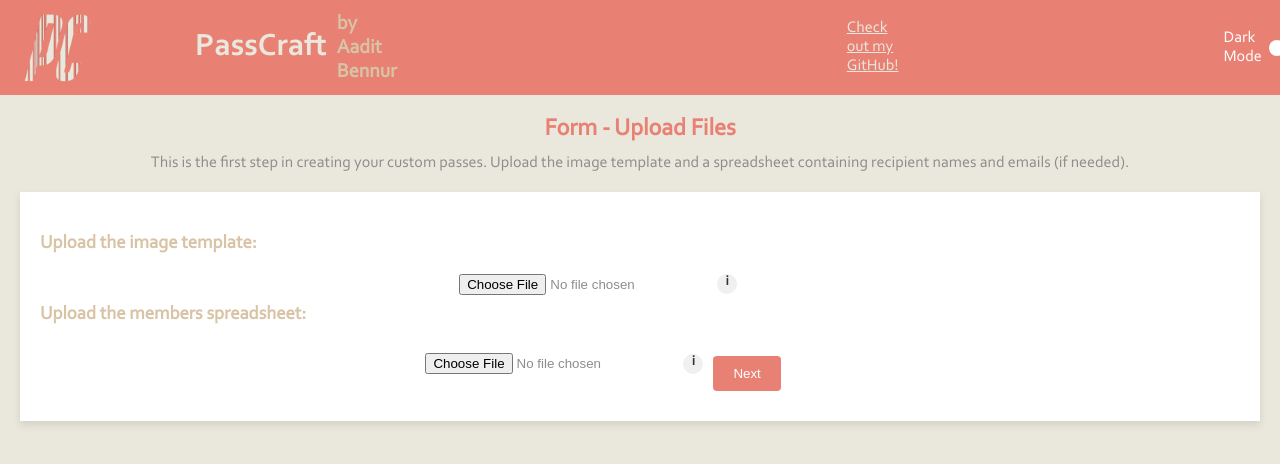
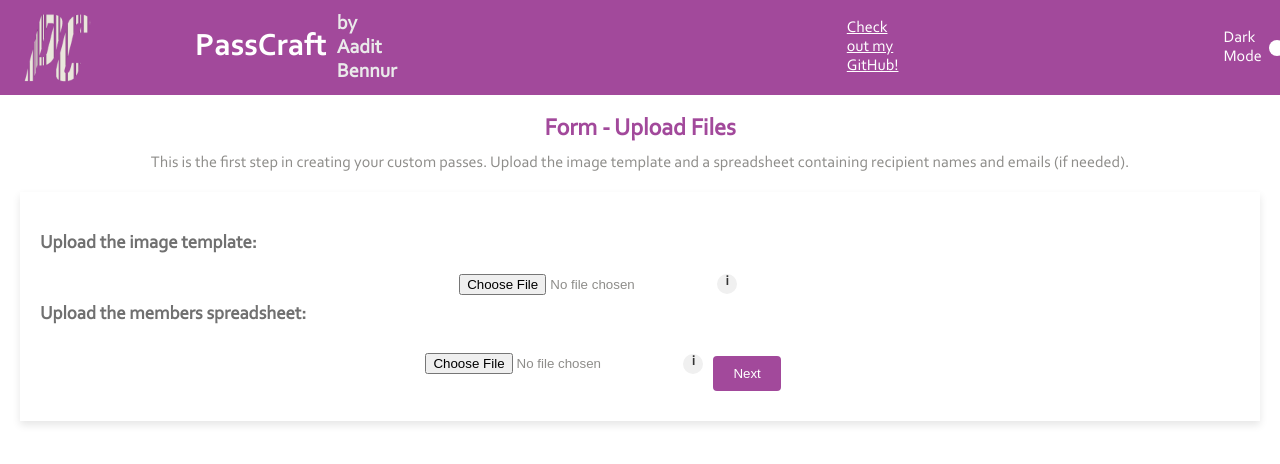
Before and after one commit to abennur33/PassCraft, a Flask app: page /form in a window 1280 px wide. Shown: the top 464 px of the page. Run offline with Flask 3, Linux system fonts and the light colour scheme.

Commit message:
file restructure

```diff
--- a/PassCraft/app.py
+++ b/PassCraft/app.py
@@ -1,4 +1,4 @@
-from flask import Flask, render_template, request, redirect, session, flash, send_file, after_this_request, send_from_directory, current_app
+from flask import Flask, render_template, request, redirect, session, flash, send_file, after_this_request, send_from_directory
 from reportlab.lib.pagesizes import portrait
 from reportlab.pdfgen import canvas
 from reportlab.lib.utils import ImageReader
@@ -26,7 +26,6 @@ pdfmetrics.registerFont(TTFont('Times New Roman', 'static/fonts/times new roman.
 pdfmetrics.registerFont(TTFont('Courier New', 'static/fonts/cour.ttf'))
 pdfmetrics.registerFont(TTFont('Brush Script MT', 'static/fonts/brush script mt kursiv.ttf'))
 
-
 app = Flask(__name__)
 app.secret_key = 'secretkey'
 app.config['UPLOAD_FOLDER'] = 'static/downloadables'
@@ -38,20 +37,51 @@ ALLOWED_EXTENSIONS_X = {'xlsx'}
 def allowed_file_png(filename):
     return '.' in filename and filename.rsplit('.', 1)[1].lower() in ALLOWED_EXTENSIONS_P
 
+
 def allowed_file_excel(filename):
     return '.' in filename and filename.rsplit('.', 1)[1].lower() in ALLOWED_EXTENSIONS_X
 
+
 def cleanup_tasks():
     # Perform your cleanup tasks here
-    clear_static_folder()
+    clear_temp_folder()
     # For example, you could close database connections, delete temporary files, etc.
 
+
 atexit.register(cleanup_tasks)
+
+
+def create_temp_folder():
+    # Create the 'temp' directory if it doesn't exist
+    if not os.path.exists('temp'):
+        os.makedirs('temp')
+
+    # Create subdirectories for 'membership_cards', 'uploads', and 'qrcodes'
+    membership_cards_folder = os.path.join('temp', 'membership_cards')
+    uploads_folder = os.path.join('temp', 'uploads')
+    qrcodes_folder = os.path.join('temp', 'qrcodes')
+
+    # Create subdirectories if they don't exist
+    os.makedirs(membership_cards_folder, exist_ok=True)
+    os.makedirs(uploads_folder, exist_ok=True)
+    os.makedirs(qrcodes_folder, exist_ok=True)
+
+
+def clear_temp_folder():
+    # Clear the 'temp' directory if it exists
+    if os.path.exists('temp'):
+        shutil.rmtree('temp')
+
+@app.route('/temp/<path:filename>', methods=['GET'])
+def serve_temp_file(filename):
+    return send_from_directory('temp', filename)
+
 
 @app.route('/', methods=['GET'])
 def welcome():
     session.clear()
-    clear_static_folder()
+    clear_temp_folder()
+    create_temp_folder()
     return render_template('welcome.html')
 
 
@@ -67,8 +97,8 @@ def form():
             flash('Invalid file type. Please upload a PNG template file and an XLSX spreadsheet file.')
             return redirect(request.url)
 
-        template_file_path = f"static/uploads/{template_file.filename}"
-        spreadsheet_file_path = f"static/uploads/{spreadsheet_file.filename}"
+        template_file_path = f"temp/uploads/{template_file.filename}"
+        spreadsheet_file_path = f"temp/uploads/{spreadsheet_file.filename}"
         template_file.save(template_file_path)
         spreadsheet_file.save(spreadsheet_file_path)
 
@@ -226,7 +256,7 @@ def verify(name):
 def generate_membership_cards_and_save_locally(template_file_path, spreadsheet_file_path, qr_x, qr_y, qr_size, x_pos, y_pos, f_size, f_fam,
                                               t_col):
     df = pd.read_excel(spreadsheet_file_path, sheet_name="Sheet1")
-    membership_card_dir = "static/membership_cards"
+    membership_card_dir = "temp/membership_cards"
 
     # Create the directory to store the generated membership cards if it doesn't exist
     os.makedirs(membership_card_dir, exist_ok=True)
@@ -255,7 +285,7 @@ def generate_membership_cards_and_save_locally(template_file_path, spreadsheet_f
         c.drawImage(ImageReader(image), 0, 0, width=template_width, height=template_height)
 
         if qr_size > 0:
-            qr_image_path = f"static/qrcodes/{member_name}_qr.png"
+            qr_image_path = f"temp/qrcodes/{member_name}_qr.png"
             qr_image.save(qr_image_path)
             c.drawImage(qr_image_path, qr_x, qr_y, width=qr_size, height=qr_size)
 
@@ -288,7 +318,7 @@ def generate_membership_cards_and_send_emails(template_file_path, spreadsheet_fi
         first_name, last_name = member_name.split()  # Split name into first and last name
         member_email = row['Email']  # Get member's email from the spreadsheet
 
-        output_file = f"static/membership_cards/MembershipCard_{member_name}.pdf"
+        output_file = f"temp/membership_cards/MembershipCard_{member_name}.pdf"
 
         # Get the actual size of the PNG template
         image = Image.open(template_file_path)
@@ -308,7 +338,7 @@ def generate_membership_cards_and_send_emails(template_file_path, spreadsheet_fi
         c.drawImage(ImageReader(image), 0, 0, width=template_width, height=template_height)
 
         if qr_size > 0:
-            qr_image_path = f"static/qrcodes/{member_name}_qr.png"
+            qr_image_path = f"temp/qrcodes/{member_name}_qr.png"
             qr_image.save(qr_image_path)
             c.drawImage(qr_image_path, qr_x, qr_y, width=qr_size, height=qr_size)
 
@@ -363,7 +393,7 @@ def send_email(s_email, s_pass, recipient_email, recipient_name, email_subject,
 
 def clear_static_folder():
     # Get the path to the 'static' folder
-    temp_folder = os.path.join(os.getcwd(), 'temp')
+    temp_folder = os.path.join(os.getcwd(), 'static')
 
     # Clear all files within the 'static' folder except styles.css, qrcodesample.png, and files in static/fonts folder
     for root, dirs, files in os.walk(temp_folder):
@@ -378,6 +408,5 @@ def clear_static_folder():
 
 
 
-
 if __name__ == '__main__':
     app.run(debug=True)
--- a/PassCraft/static/styles.css
+++ b/PassCraft/static/styles.css
@@ -8,7 +8,7 @@ body, h1, h2, h3, p, ul, li, form, input, img {
 /* Global styles for the entire app */
 body {
   font-family: 'Corbel-Regular', Arial, sans-serif;
-  background-color: #EAE7DC; /* Updated to the light beige color */
+  background-color: #FFFFFF; /* Updated to the light beige color */
   color: #8E8D8A; /* Updated to the gray color */
 }
 
@@ -16,22 +16,22 @@ body {
 .header {
   display: flex;
   align-items: center;
-  background-color: #E98074; /* Updated to the reddish color */
+  background-color: #A2499B; /* Updated to the reddish color */
   padding: 10px 20px;
-  color: #EAE7DC; /* Updated to the light beige color */
+  color: #FFFFFF; /* Updated to the light beige color */
 }
 
 .header h1 {
   font-size: 32px; /* Updated font-size to make it bigger */
   margin-left: 100px;
-  color: #EAE7DC; /* Updated to the light beige color */
+  color: #FFFFFF; /* Updated to the light beige color */
 }
 
 .header h2 {
   font-size: 20px; /* Updated font-size to make it bigger */
   margin-left: 10px;
   margin-right: 400px;
-  color: #D8C3A5; /* Updated to the light beige color */
+  color: #EAEAEA; /* Updated to the light beige color */
 }
 
 /* Dark mode label */
@@ -43,7 +43,7 @@ body {
 
 /* Header link styles */
 .header a {
-  color: #EAE7DC; /* Updated to the light beige color */
+  color: #FFFFFF; /* Updated to the light beige color */
   text-decoration: underline;
   margin-left: 50px; /* Adjusted the margin to separate the link from the label */
   margin-right: 325px; /* Add a margin to separate the link from the edge of the screen */
@@ -317,7 +352,7 @@ form input[type="number"] {
 
 form input[type="submit"] {
   padding: 10px 20px;
-  background-color: #E98074; /* Updated to the reddish color */
+  background-color: #A2499B; /* Updated to the reddish color */
   border: none;
   color: #fff;
   cursor: pointer;
@@ -344,29 +379,29 @@ form input[type="submit"] {
 /* Apply custom font to specific elements */
 h1 {
   font-family: 'Corbel-Bold', Arial, sans-serif;
-  color:#E85A4F /* Updated to the reddish color */
+  color:#7B1FA2 /* Updated to the reddish color */
 }
 
 h1.dark-mode {
-  color: #EAE7DC; /* Light text color in dark mode */
+  color: #FFFFFF; /* Light text color in dark mode */
 }
 
 h2 {
   font-family: 'Corbel-SemiBold', Arial, sans-serif;
-  color:#E98074 /* Updated to the reddish color */
+  color:#A2499B /* Updated to the reddish color */
 }
 
 h2.dark-mode {
-  color: #D8C3A5; /* Light text color in dark mode */
+  color: #707070; /* Light text color in dark mode */
 }
 
 h3 {
   font-family: 'Corbel-SemiBold', Arial, sans-serif;
-  color: #D8C3A5; /* Updated to the beige color */
+  color: #707070; /* Updated to the beige color */
 }
 
 h3.dark-mode {
-  color: #EAE7DC; /* Light text color in dark mode */
+  color: #FFFFFF; /* Light text color in dark mode */
 }
 
 p {
@@ -375,13 +410,13 @@ p {
 }
 
 p.dark-mode {
-  color: #EAE7DC; /* Light text color in dark mode */
+  color: #FFFFFF; /* Light text color in dark mode */
 }
 
 body {
   font-family: 'Corbel-Regular', Arial, sans-serif;
   color: #8E8D8A; /* Updated to the gray color */
-  background-color: #EAE7DC; /* Updated to the light beige color */
+  background-color: #FFFFFF; /* Updated to the light beige color */
 }
 
 a.dark-mode {
```
Also changed, not shown: other parts of PassCraft/static/styles.css (+40 -5 lines), PassCraft/templates/verify.html (+8 -4 lines), 3 other files.
